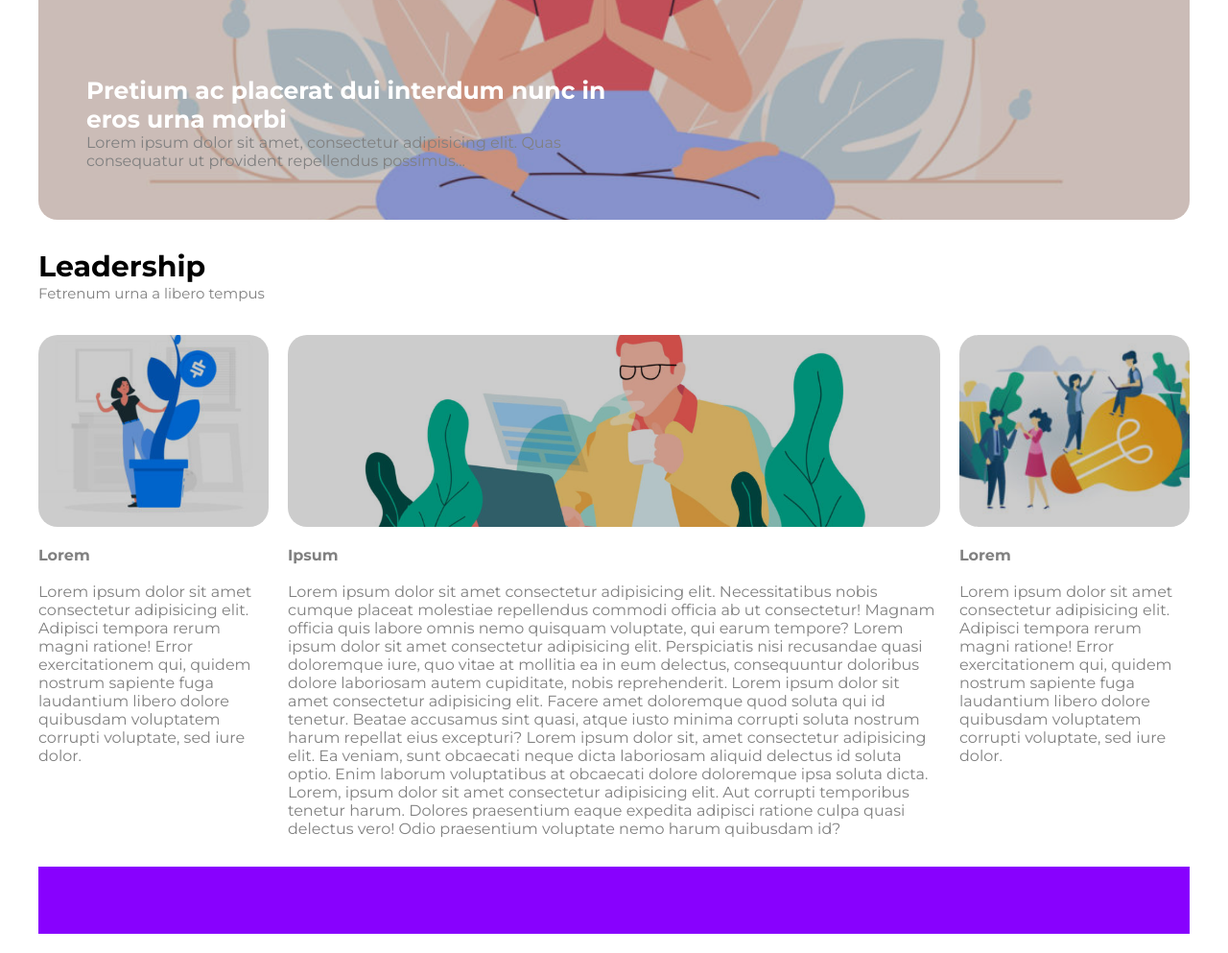
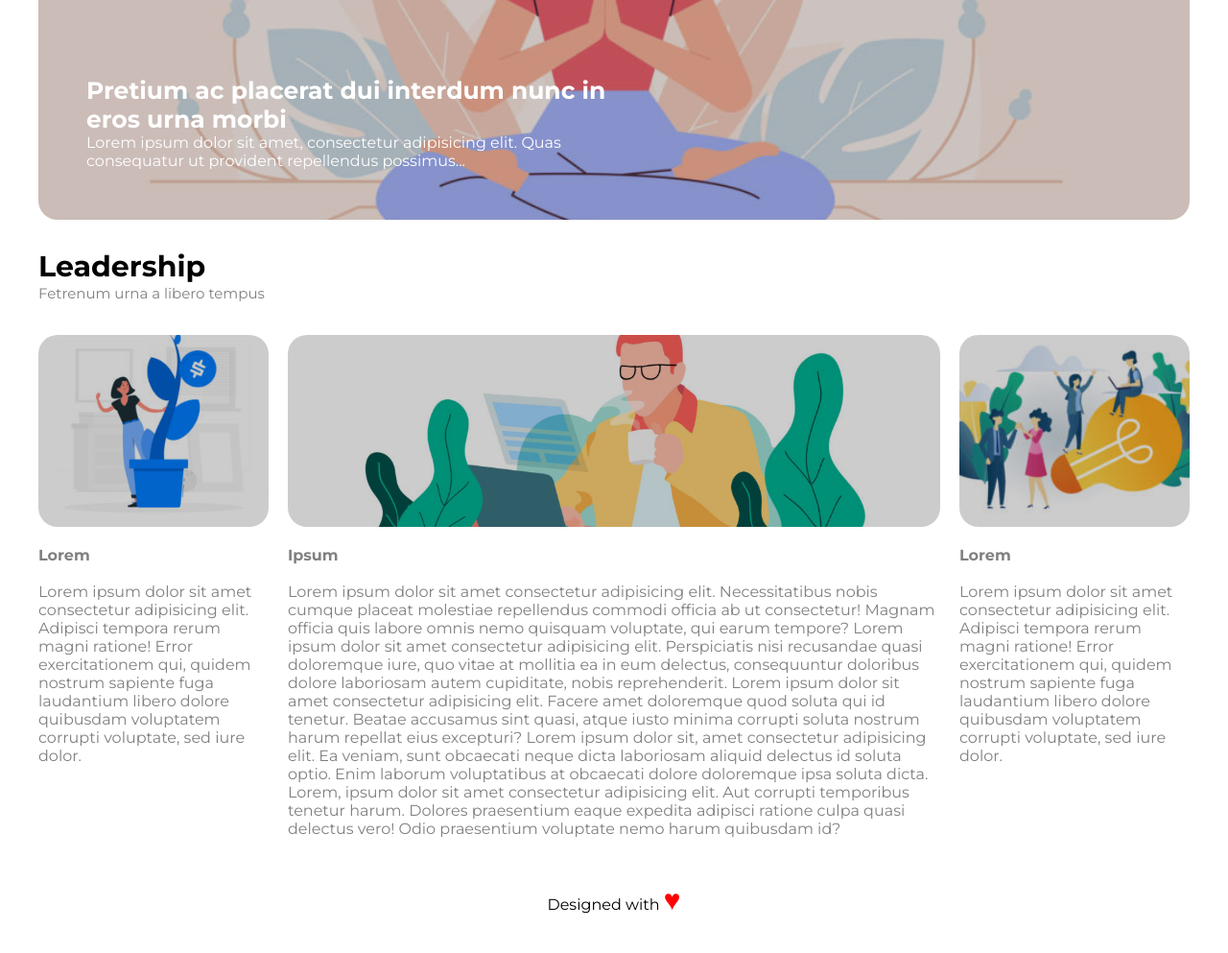
Before and after one commit to Lolpawer/htmlcss-wp, a plain HTML site: page index.html in a window 1280 px wide. Shown: the part 400-1393 px from the top of the page at 96% size. Drawn offline with Linux system fonts and the light colour scheme.

Commit message:
aggiunto footer

```diff
--- a/css/style.css
+++ b/css/style.css
@@ -101,7 +101,7 @@ main{
     clear: both;
 }
 
-.row h4, p {
+.row h4, .row p {
     color: gray;
 }
 
@@ -153,8 +153,14 @@ main{
 }
 
 footer {
-    background-color: #8801fe;
     width: 100%;
     height: 70px;
     margin-bottom: 20px;
+    text-align: center;
+    line-height: 70px;
 }
+
+.heart {
+    font-size: 30px;
+    color: red;
+}
--- a/index.html
+++ b/index.html
@@ -78,7 +78,9 @@
         </main>
 
         <!-- Purple Footer -->
-        <footer></footer>
+        <footer>
+            <p>Designed with <span class="heart">&hearts;</span></p>
+        </footer>
 
     </div>
 
```
